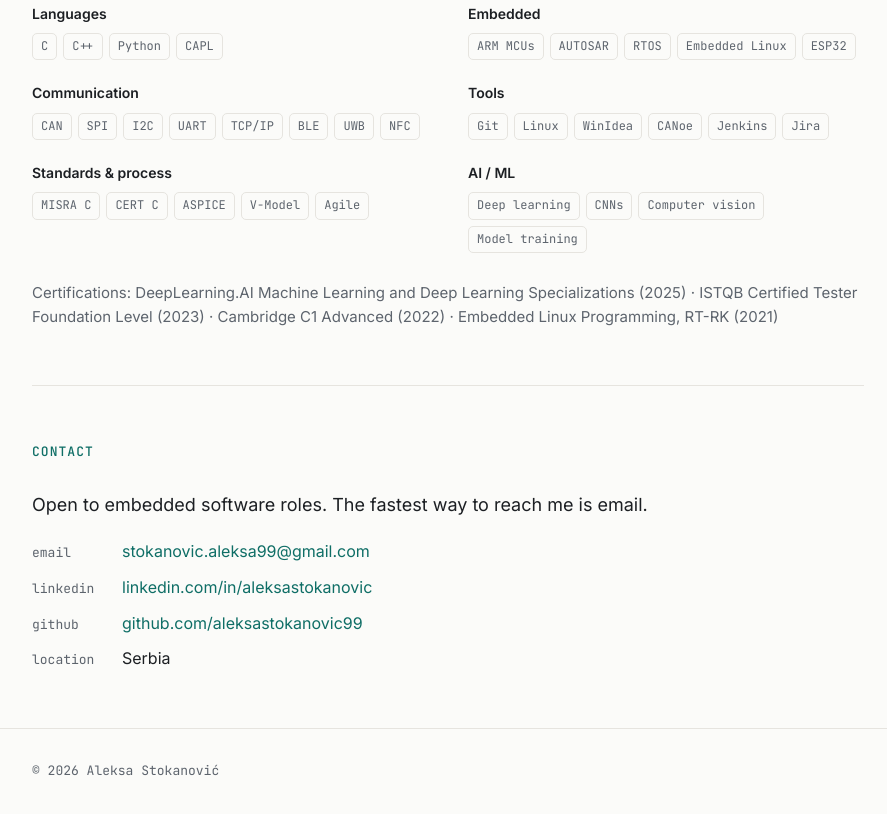
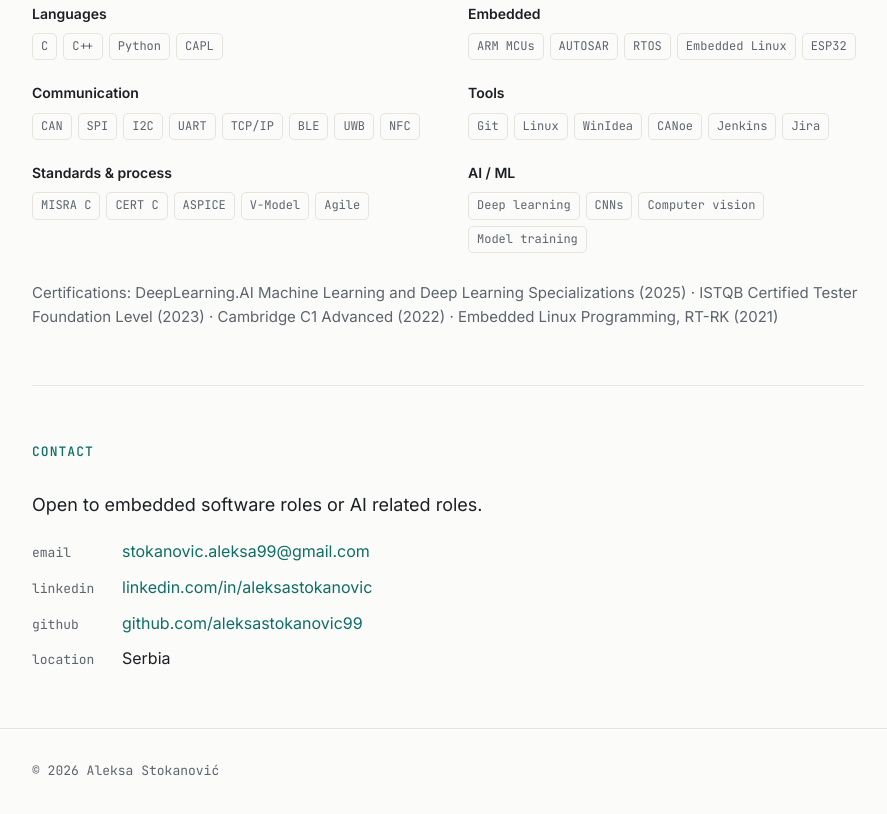
Before and after one commit to aleksastokanovic99/aleksastokanovic99.github.io, a plain HTML site: page index.html in a window 1280 px wide. Shown: the part 3152-3966 px from the top of the page, without its empty margins (192-1079 px from the left). Drawn offline with Linux system fonts and the light colour scheme.

Commit message:
Correct text inside contact

```diff
--- a/index.html
+++ b/index.html
@@ -254,7 +254,7 @@
 
   <section id="contact">
     <h2>Contact</h2>
-    <p class="lead" style="margin-bottom:20px;">Open to embedded software roles. The fastest way to reach me is email.</p>
+    <p class="lead" style="margin-bottom:20px;">Open to embedded software roles or AI related roles. </p>
     <ul class="contact-list">
       <li><span>email</span><a href="mailto:stokanovic.aleksa99@gmail.com">stokanovic.aleksa99@gmail.com</a></li>
       <li><span>linkedin</span><a href="https://www.linkedin.com/in/aleksastokanovic" target="_blank" rel="noopener">linkedin.com/in/aleksastokanovic</a></li>
```
